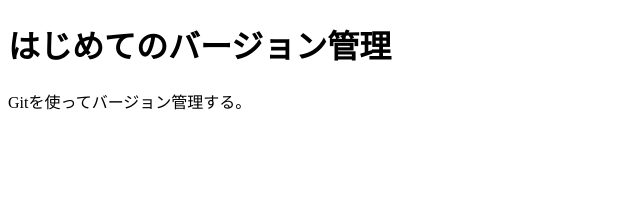
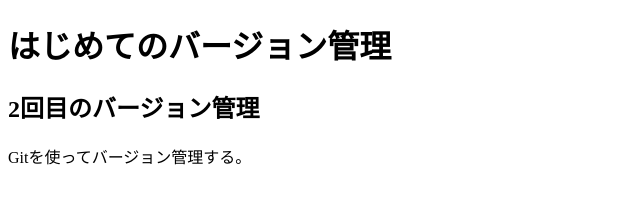
Before and after one commit to munmun1991/first-git, a plain HTML site: page index.html in a window 1280 px wide. Shown: the whole page, without its empty margins (0-640 px from the left). Drawn offline with Linux system fonts and the light colour scheme.

Commit message:
2回目だよーん

```diff
--- a/index.html
+++ b/index.html
@@ -6,6 +6,7 @@
     </head>
     <body>
         <h1>はじめてのバージョン管理</h1>
+        <h2>2回目のバージョン管理</h2>
         <p>Gitを使ってバージョン管理する。</p>
     </body>
 </html>
```
